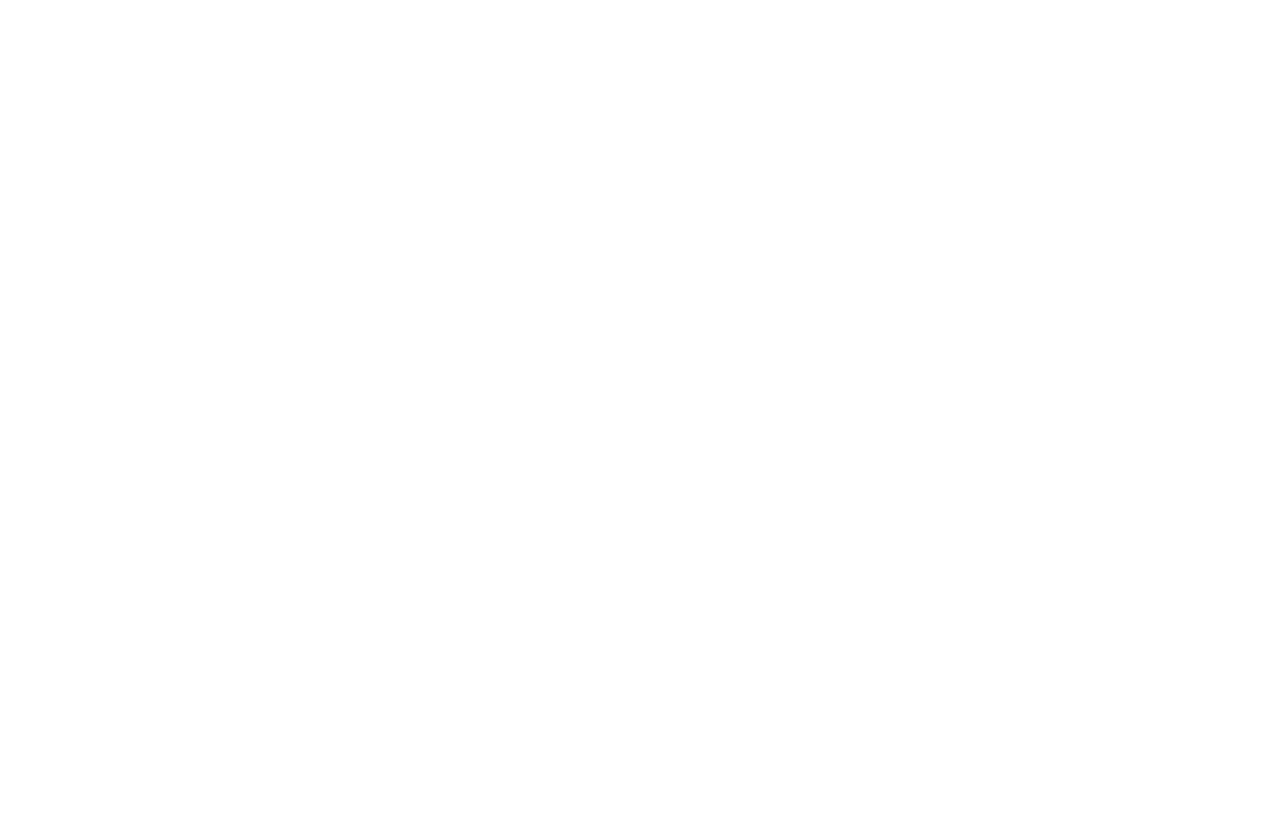
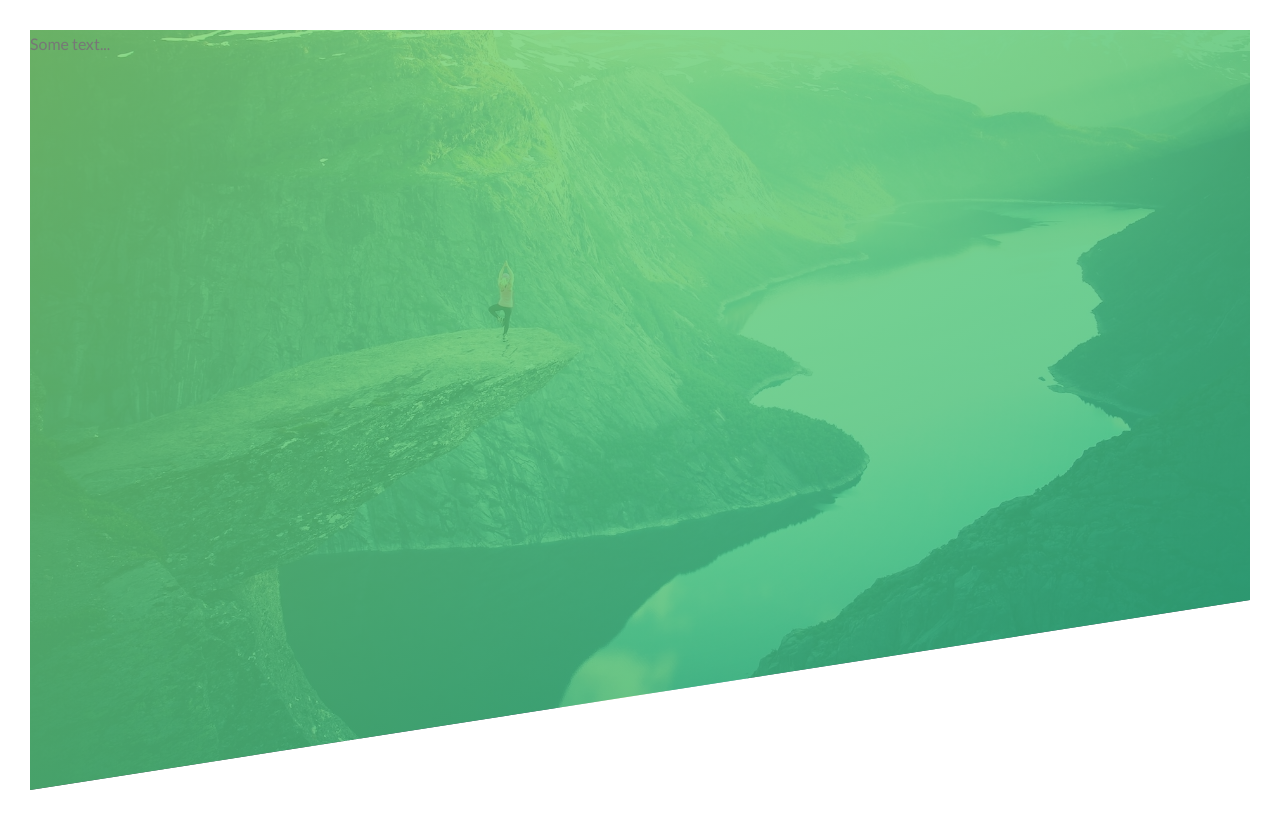
Before and after one commit to alyssa-denary/advanced-css-course, a plain HTML site: page Natours/starter/index.html in a window 1280 px wide. Drawn offline with Linux system fonts and the light colour scheme; files that its build step writes are made by us from their sources.

Commit message:
add: create clip path header

```diff
--- a/Natours/starter/css/style.css
+++ b/Natours/starter/css/style.css
@@ -6,3 +6,31 @@ Medium green: #55c57a
 Dark green: #28b485
 
 */
+
+* {
+  margin: 0;
+  padding: 0;
+  box-sizing: border-box;
+}
+
+body {
+  font-family: "Lato", sans-serif;
+  font-weight: 400;
+  font-size: 16px;
+  line-height: 1.7;
+  color: #777;
+  padding: 30px;
+}
+
+.header {
+  height: 95vh;
+  background-image: linear-gradient(
+      to right bottom,
+      rgba(126, 213, 111, 0.8),
+      rgba(40, 180, 131, 0.8)
+    ),
+    url(../img/hero.jpg);
+  background-size: cover;
+  background-position: top;
+  clip-path: polygon(0 0, 100% 0, 100% 75%, 0 100%);
+}
--- a/Natours/starter/index.html
+++ b/Natours/starter/index.html
@@ -1,19 +1,21 @@
 <!DOCTYPE html>
 <html lang="en">
-    <head>
-        <meta charset="UTF-8">
-        <meta name="viewport" content="width=device-width, initial-scale=1.0">
+  <head>
+    <meta charset="UTF-8" />
+    <meta name="viewport" content="width=device-width, initial-scale=1.0" />
 
-        <link href="https://fonts.googleapis.com/css?family=Lato:100,300,400,700,900" rel="stylesheet">
+    <link
+      href="https://fonts.googleapis.com/css?family=Lato:100,300,400,700,900"
+      rel="stylesheet"
+    />
 
-        <link rel="stylesheet" href="css/icon-font.css">
-        <link rel="stylesheet" href="css/style.css">
-        <link rel="shortcut icon" type="image/png" href="img/favicon.png">
+    <link rel="stylesheet" href="css/icon-font.css" />
+    <link rel="stylesheet" href="css/style.css" />
+    <link rel="shortcut icon" type="image/png" href="img/favicon.png" />
 
-        <title>Natours | Exciting tours for adventurous people</title>
-    </head>
-    <body>
-
-
-    </body>
+    <title>Natours | Exciting tours for adventurous people</title>
+  </head>
+  <body>
+    <header class="header">Some text...</header>
+  </body>
 </html>
```
